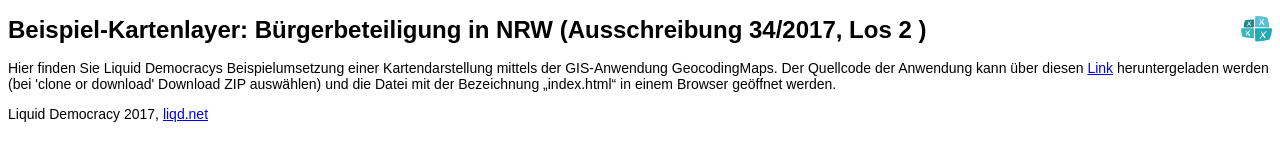
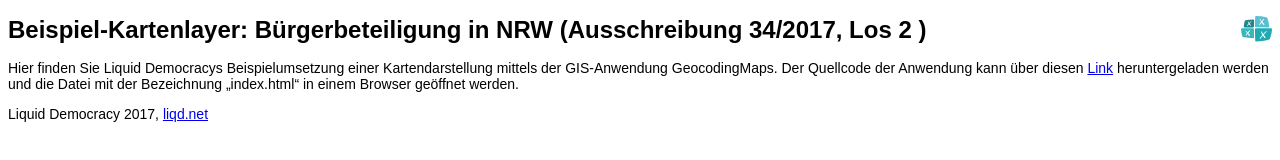
Before and after one commit to liqd/nrw_map, a plain HTML site: page index.html in a window 1280 px wide. Drawn offline with Linux system fonts and the light colour scheme.

Commit message:
fix marker and link

```diff
--- a/index.html
+++ b/index.html
@@ -21,7 +21,7 @@
     </div>
     <div>
       <p>
-        Hier finden Sie Liquid Democracys Beispielumsetzung einer Kartendarstellung mittels der GIS-Anwendung GeocodingMaps. Der Quellcode der Anwendung kann über diesen <a href="https://github.com/liqd/nrw_map">Link</a> heruntergeladen werden (bei 'clone or download' Download ZIP auswählen) und die Datei mit der Bezeichnung „index.html“ in einem Browser geöffnet werden.
+        Hier finden Sie Liquid Democracys Beispielumsetzung einer Kartendarstellung mittels der GIS-Anwendung GeocodingMaps. Der Quellcode der Anwendung kann über diesen <a href="https://github.com/liqd/nrw_map/archive/master.zip">Link</a> heruntergeladen werden und die Datei mit der Bezeichnung „index.html“ in einem Browser geöffnet werden.
       </p>
       <p>
         Liquid Democracy 2017, <a target="_blank" href="https://liqd.net/de/impressum/" >liqd.net</a>
```
Also changed, not shown: images/marker.svg.
